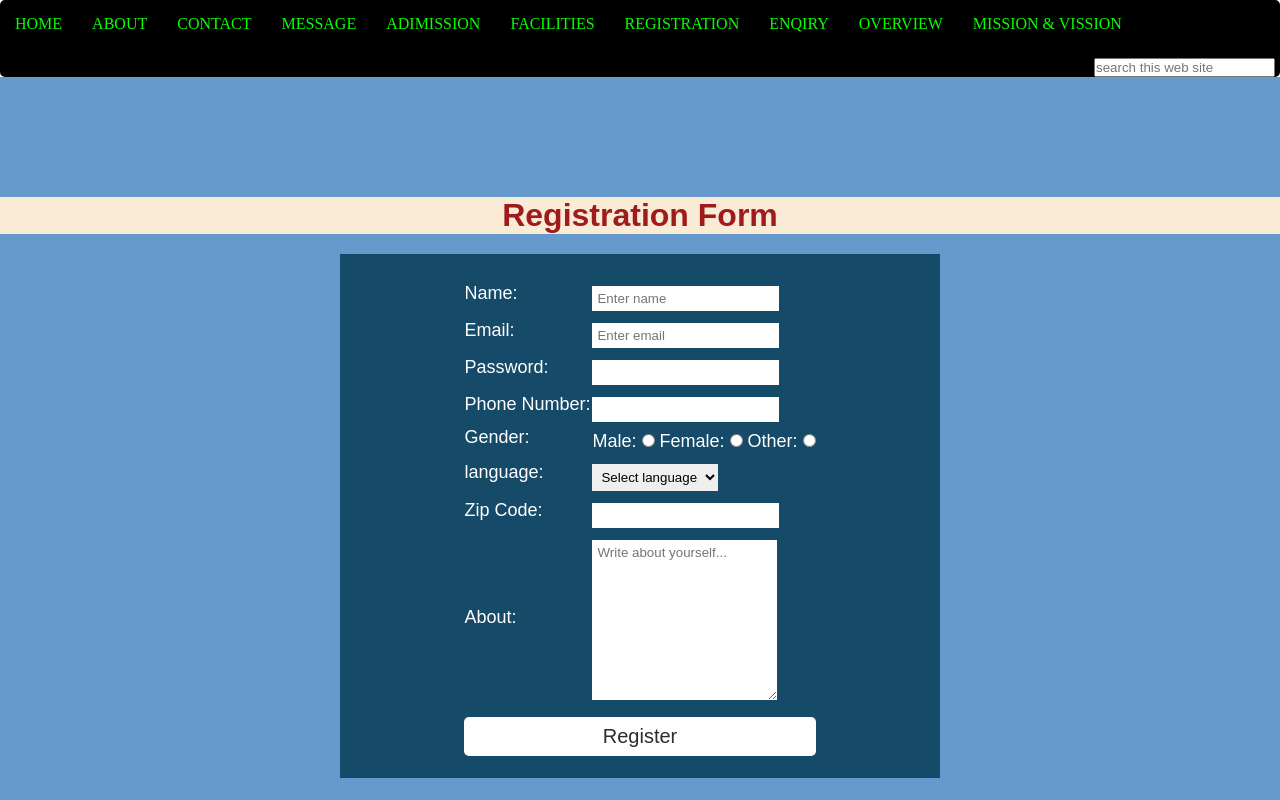
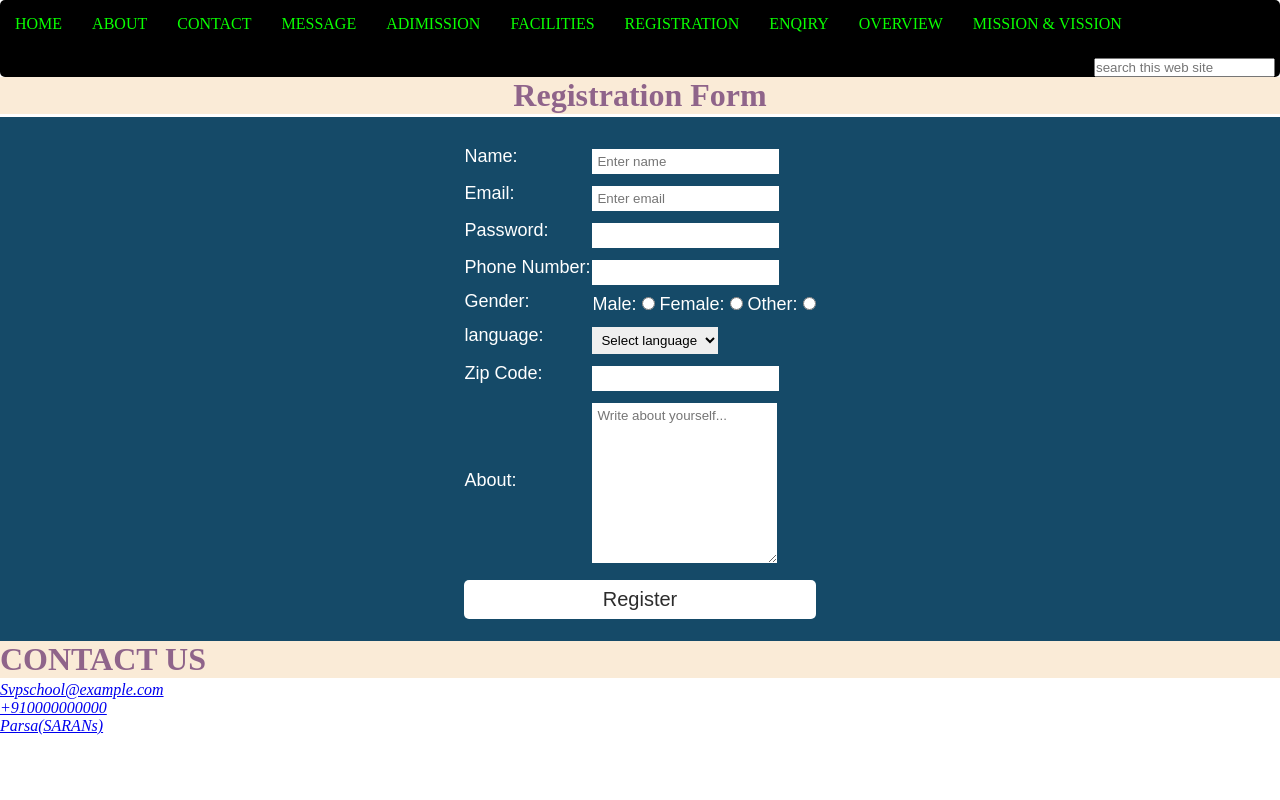
Before and after one commit to RaushanKumar6917/FirstCollegeAssignment, a plain HTML site: page src/registration.html in a window 1280 px wide. Shown: the top 800 px of the page. Drawn offline with Linux system fonts and the light colour scheme.

Commit message:
Update registration.html

```diff
--- a/src/registration.html
+++ b/src/registration.html
@@ -87,9 +87,9 @@
 
     </div>
 </ul>
-  <div class="container">
-    <h1>Registration Form </h1>
-    <form name="registration" class="registartion-form" onsubmit="return formValidation()">
+  <div>
+    <h1 align="center">Registration Form </h1>
+    <form style="width:100%;" name="registration" class="registartion-form" onsubmit="return formValidation()">
       <table>
         <tr>
           <td><label for="name">Name:</label></td>
```
